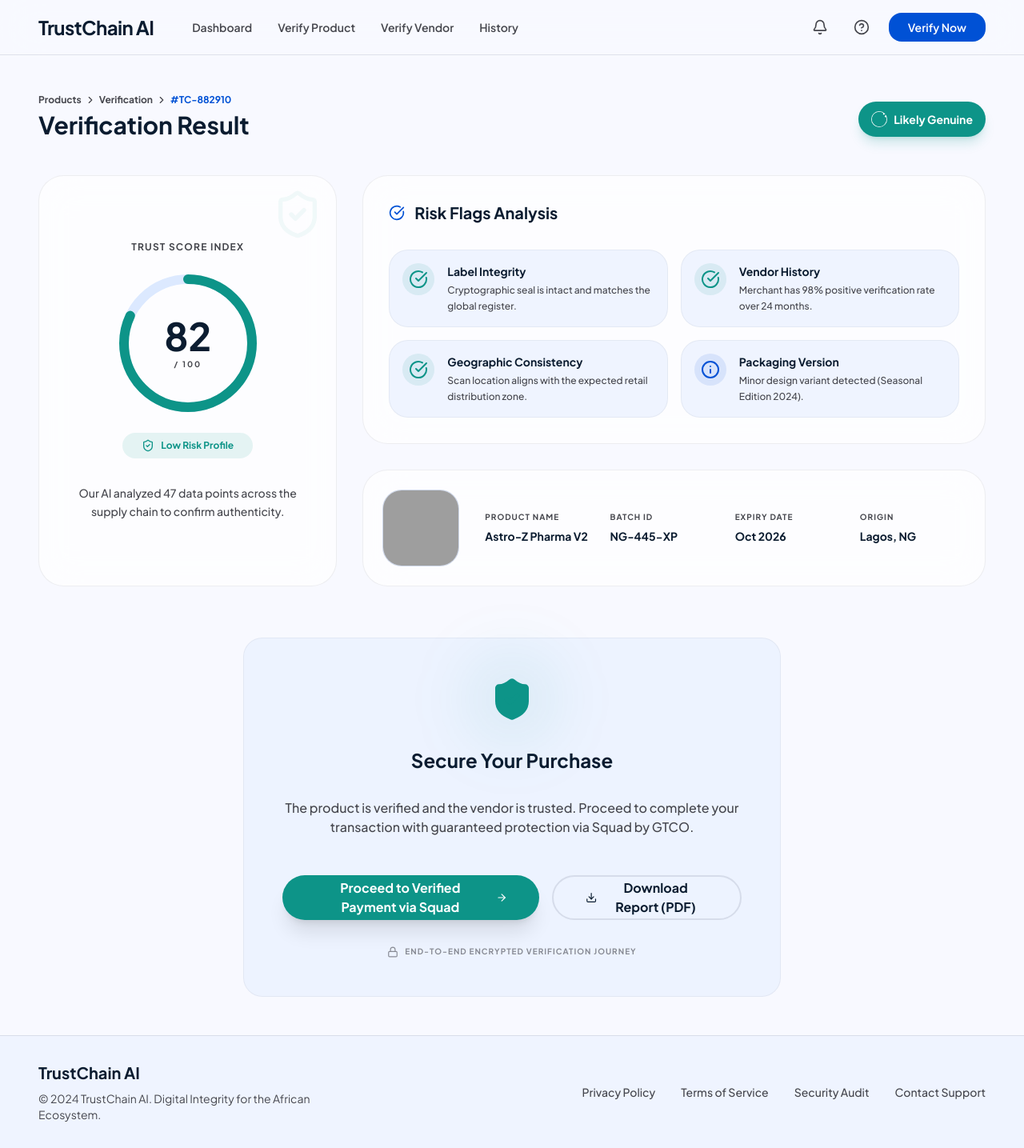
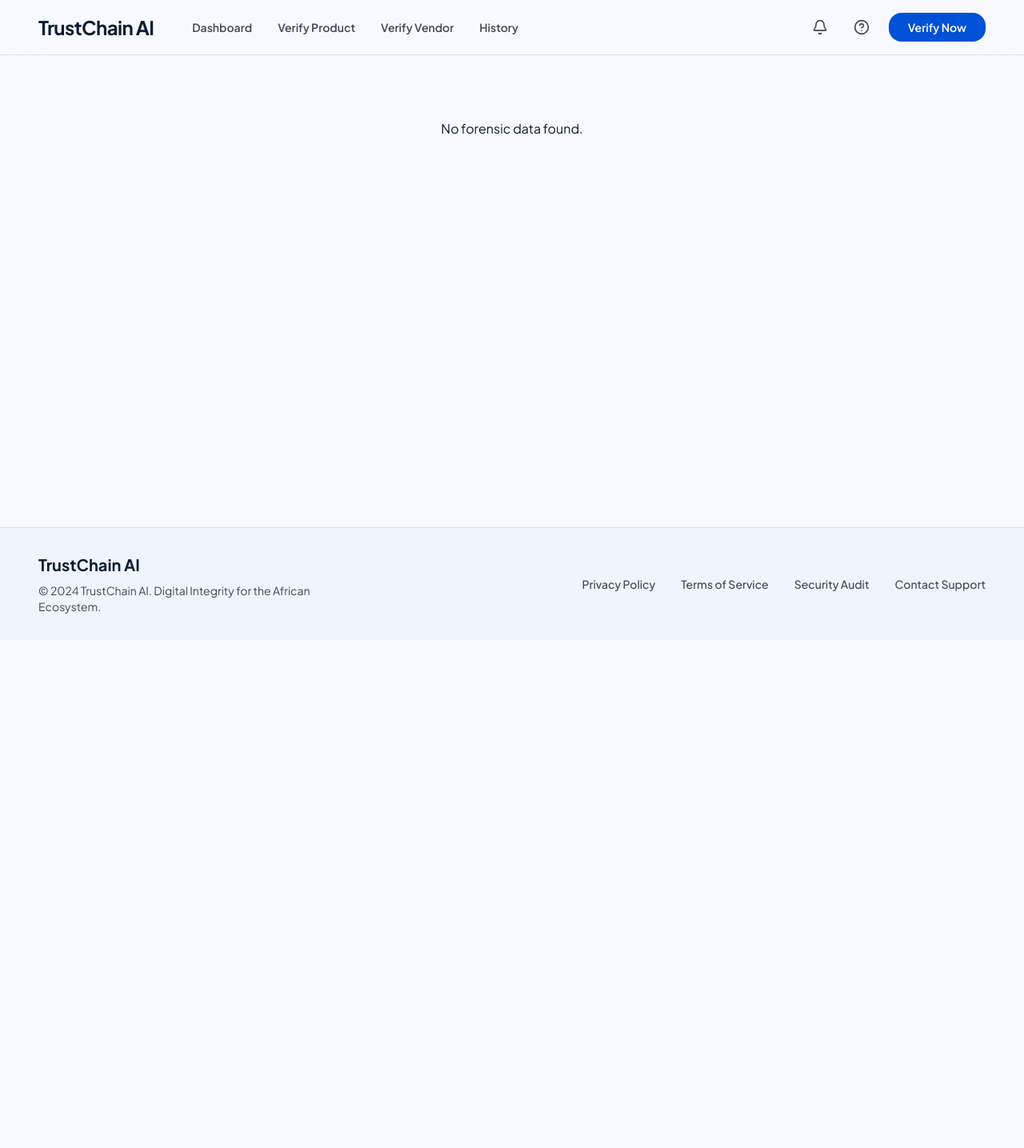
Before and after one commit to Ordixian/the-full-app-trust-ai, a React (Vite) app in the folder trustchain-ai/: page /result in a window 1280 px wide. Shown: the whole page at 80% size. After the commit the page ends 800 px from the top, so only its background shows below. Built offline with nearby package versions, Linux system fonts and the light colour scheme; grey boxes are pictures that could not be loaded.

Commit message:
Refactor Result component and improve layout
Refactor Result component to utilize useLocation for accessing verification result data. Update layout and structure for improved readability and functionality.

```diff
--- a/trustchain-ai/src/views/Result.tsx
+++ b/trustchain-ai/src/views/Result.tsx
@@ -1,183 +1,44 @@
-import { CheckCircle, Info, ShieldCheck, ChevronRight, ArrowRight, Download, Lock } from 'lucide-react';
-import { motion } from 'motion/react';
-import { Link } from 'react-router-dom';
+import { useLocation, Link } from 'react-router-dom';
+import { ShieldCheck, AlertTriangle, ArrowLeft } from 'lucide-react';
 
 export default function Result() {
+  const location = useLocation();
+  const result = location.state?.data;
+
+  if (!result) return <div className="p-20 text-center">No forensic data found.</div>;
+
+  const { analysis } = result;
+
   return (
-    <div className="max-w-7xl mx-auto w-full px-4 md:px-12 py-12">
-      {/* Header */}
-      <div className="mb-12 flex flex-col md:flex-row md:items-end justify-between gap-6">
-        <div>
-          <nav className="flex items-center gap-1 text-on-surface-variant mb-2 text-xs font-bold">
-            <span>Products</span>
-            <ChevronRight size={14} />
-            <span>Verification</span>
-            <ChevronRight size={14} />
-            <span className="text-secondary">#TC-882910</span>
-          </nav>
-          <h1 className="text-3xl font-bold text-on-surface leading-none">Verification Result</h1>
+    <div className="max-w-4xl mx-auto py-20 px-6">
+      <Link to="/verify" className="flex items-center gap-2 text-on-surface-variant mb-8 hover:text-on-surface">
+        <ArrowLeft size={16} /> Back to Scanner
+      </Link>
+
+      <div className="glass-panel rounded-3xl p-12 border border-on-surface/10 text-center">
+        <p className="text-xs font-mono uppercase tracking-[0.2em] text-on-surface-variant mb-4">Trust Score Analysis</p>
+
+        <div className={`text-8xl font-black mb-6 ${analysis.score > 70 ? 'text-teal' : 'text-red'}`}>
+          {analysis.score}%
         </div>
-        <div className="flex items-center gap-2 bg-on-tertiary-container text-white px-4 py-3 rounded-xl shadow-lg shadow-on-tertiary-container/20">
-          <CheckCircle size={20} fill="currentColor" className="text-on-tertiary-container bg-white rounded-full" />
-          <span className="text-sm font-bold">Likely Genuine</span>
+
+        <div className={`inline-flex items-center gap-2 px-6 py-2 rounded-full font-bold uppercase tracking-wider mb-8 ${analysis.score > 70 ? 'bg-teal/10 text-teal' : 'bg-red/10 text-red'}`}>
+          {analysis.score > 70 ? <ShieldCheck size={18} /> : <AlertTriangle size={18} />}
+          {analysis.verdict}
         </div>
-      </div>
 
-      <div className="grid grid-cols-1 lg:grid-cols-12 gap-8 mb-16">
-        {/* Trust Score Hero Card */}
-        <motion.div
-            initial={{ opacity: 0, x: -20 }}
-            animate={{ opacity: 1, x: 0 }}
-            className="lg:col-span-4 glass-panel rounded-2xl p-8 flex flex-col items-center justify-center text-center relative overflow-hidden border-t-4 border-on-tertiary-container"
-        >
-          <div className="absolute top-4 right-4">
-            <ShieldCheck size={64} className="text-on-tertiary-container opacity-5" />
-          </div>
-          <span className="text-xs font-bold text-on-surface-variant mb-6 uppercase tracking-widest">Trust Score Index</span>
-
-          <div className="relative flex items-center justify-center mb-6">
-            <svg className="w-44 h-44 transform -rotate-90">
-              <circle
-                className="text-surface-container-high"
-                cx="88" cy="88" r="80"
-                fill="transparent"
-                stroke="currentColor"
-                strokeWidth="12"
-              />
-              <circle
-                className="text-on-tertiary-container"
-                cx="88" cy="88" r="80"
-                fill="transparent"
-                stroke="currentColor"
-                strokeWidth="12"
-                strokeDasharray="502"
-                strokeDashoffset="90"
-                strokeLinecap="round"
-              />
-            </svg>
-            <div className="absolute inset-0 flex flex-col items-center justify-center">
-              <span className="text-5xl font-bold text-on-surface">82</span>
-              <span className="text-[10px] font-bold text-on-surface-variant uppercase tracking-[0.2em] mt-1">/ 100</span>
-            </div>
-          </div>
-
-          <div className="bg-on-tertiary-container/10 text-on-tertiary-container px-6 py-2 rounded-full font-bold text-xs flex items-center gap-2">
-            <ShieldCheck size={16} />
-            Low Risk Profile
-          </div>
-          <p className="mt-8 text-on-surface-variant text-sm font-medium leading-relaxed">
-            Our AI analyzed 47 data points across the supply chain to confirm authenticity.
-          </p>
-        </motion.div>
-
-        {/* Right Content */}
-        <div className="lg:col-span-8 flex flex-col gap-8">
-          <motion.div
-            initial={{ opacity: 0, y: 20 }}
-            animate={{ opacity: 1, y: 0 }}
-            transition={{ delay: 0.1 }}
-            className="glass-panel rounded-2xl p-8 flex-grow"
-          >
-            <h3 className="text-xl font-bold mb-8 flex items-center gap-3">
-              <CheckCircle size={20} className="text-secondary" />
-              Risk Flags Analysis
-            </h3>
-
-            <div className="grid grid-cols-1 md:grid-cols-2 gap-4">
-              {[
-                { title: 'Label Integrity', desc: 'Cryptographic seal is intact and matches the global register.', icon: <CheckCircle /> },
-                { title: 'Vendor History', desc: 'Merchant has 98% positive verification rate over 24 months.', icon: <CheckCircle /> },
-                { title: 'Geographic Consistency', desc: 'Scan location aligns with the expected retail distribution zone.', icon: <CheckCircle /> },
-                { title: 'Packaging Version', desc: 'Minor design variant detected (Seasonal Edition 2024).', icon: <Info />, isWarning: true },
-              ].map((flag, idx) => (
-                <div key={idx} className="flex items-start gap-4 p-4 rounded-xl bg-surface-container-low border border-on-surface/5">
-                  <div className={`p-2 rounded-full ${flag.isWarning ? 'bg-secondary/10 text-secondary' : 'bg-on-tertiary-container/10 text-on-tertiary-container'}`}>
-                    {flag.icon}
-                  </div>
-                  <div>
-                    <h4 className="text-sm font-bold text-on-surface">{flag.title}</h4>
-                    <p className="text-xs text-on-surface-variant font-medium leading-relaxed mt-1">{flag.desc}</p>
-                  </div>
-                </div>
-              ))}
-            </div>
-          </motion.div>
-
-          <motion.div
-             initial={{ opacity: 0, y: 20 }}
-             animate={{ opacity: 1, y: 0 }}
-             transition={{ delay: 0.2 }}
-            className="glass-panel rounded-2xl p-6 flex flex-col md:flex-row gap-8 items-center"
-          >
-            <div className="w-24 h-24 rounded-xl bg-surface-container overflow-hidden border border-on-surface/10 shrink-0">
-              <img
-                src="https://lh3.googleusercontent.com/aida-public/AB6AXuBhKQ1tgwjQYOElYXJTmsdHRZs4FZlfmx0kpO_biiA5oWRiLTyMFGckxdjFkugIwcfS20zYBfzaRp0_GXWVPq18fJ-7PfJq4FQjDWk_opcDdzlt3L53V6HpOPwo0akzY0PwE_hZHnC_CU5F1wemisgDS0trTJQCk683muex3LnuThNdVrZzWlYFirPmkKJOgh_F3uTgigJ0gLWjCnlfUmD7ntldn3fGEhOoWUvz_IkJ1uBtBheQ4Uq20y0rsDHFVQCZ7DyQcpLkGfY"
-                className="w-full h-full object-cover"
-                alt="Product"
-              />
-            </div>
-            <div className="flex-grow grid grid-cols-2 md:grid-cols-4 gap-6">
-              <div>
-                <span className="block text-[10px] font-bold text-on-surface-variant uppercase tracking-widest mb-1">Product Name</span>
-                <span className="text-sm font-bold text-on-surface">Astro-Z Pharma V2</span>
+        <div className="space-y-4 text-left mt-10">
+          <h3 className="text-sm font-bold text-on-surface uppercase tracking-widest border-b border-on-surface/10 pb-2">Risk Flags</h3>
+          {analysis.flags.length > 0 ? (
+            analysis.flags.map((flag: string, i: number) => (
+              <div key={i} className="bg-red/5 border-l-4 border-red p-4 text-sm text-on-surface">
+                ⚠ {flag}
               </div>
-              <div>
-                <span className="block text-[10px] font-bold text-on-surface-variant uppercase tracking-widest mb-1">Batch ID</span>
-                <span className="text-sm font-bold text-on-surface">NG-445-XP</span>
-              </div>
-              <div>
-                <span className="block text-[10px] font-bold text-on-surface-variant uppercase tracking-widest mb-1">Expiry Date</span>
-                <span className="text-sm font-bold text-on-surface">Oct 2026</span>
-              </div>
-              <div>
-                <span className="block text-[10px] font-bold text-on-surface-variant uppercase tracking-widest mb-1">Origin</span>
-                <span className="text-sm font-bold text-on-surface">Lagos, NG</span>
-              </div>
-            </div>
-          </motion.div>
+            ))
+          ) : (
+            <p className="text-sm text-teal">✓ No critical risk flags detected in this node.</p>
+          )}
         </div>
-      </div>
-
-      {/* Action Section */}
-      <div className="mt-16 flex flex-col items-center">
-        <motion.div
-           initial={{ opacity: 0, scale: 0.95 }}
-           animate={{ opacity: 1, scale: 1 }}
-           className="max-w-2xl w-full text-center space-y-8 bg-surface-container-highest/30 p-12 rounded-3xl border border-on-surface/5"
-        >
-          <div className="flex justify-center">
-             <div className="relative">
-               <div className="absolute -inset-6 bg-on-tertiary-container/10 rounded-full blur-2xl" />
-               <ShieldCheck size={56} className="text-on-tertiary-container relative" fill="currentColor" />
-             </div>
-          </div>
-          <h2 className="text-2xl font-bold text-on-surface">Secure Your Purchase</h2>
-          <p className="text-base text-on-surface-variant font-medium">The product is verified and the vendor is trusted. Proceed to complete your transaction with guaranteed protection via Squad by GTCO.</p>
-
-          <div className="flex flex-col sm:flex-row gap-4 justify-center pt-4">
-            <motion.button
-              whileHover={{ scale: 1.02 }}
-              whileTap={{ scale: 0.98 }}
-              className="bg-on-tertiary-container text-white px-10 h-14 rounded-2xl font-bold flex items-center justify-center gap-3 shadow-xl hover:shadow-on-tertiary-container/20 transition-all group"
-            >
-              Proceed to Verified Payment via Squad
-              <ArrowRight size={20} className="group-hover:translate-x-1 transition-transform" />
-            </motion.button>
-            <motion.button
-              whileHover={{ scale: 1.02 }}
-              whileTap={{ scale: 0.98 }}
-              className="px-10 h-14 rounded-2xl font-bold border-2 border-on-surface/10 text-on-surface hover:bg-surface-container transition-colors flex items-center gap-2"
-            >
-              <Download size={20} />
-              Download Report (PDF)
-            </motion.button>
-          </div>
-
-          <div className="flex items-center justify-center gap-2 text-on-surface-variant opacity-60">
-            <Lock size={14} />
-            <span className="text-[10px] font-bold uppercase tracking-widest">End-to-End Encrypted Verification Journey</span>
-          </div>
-        </motion.div>
       </div>
     </div>
   );
```
